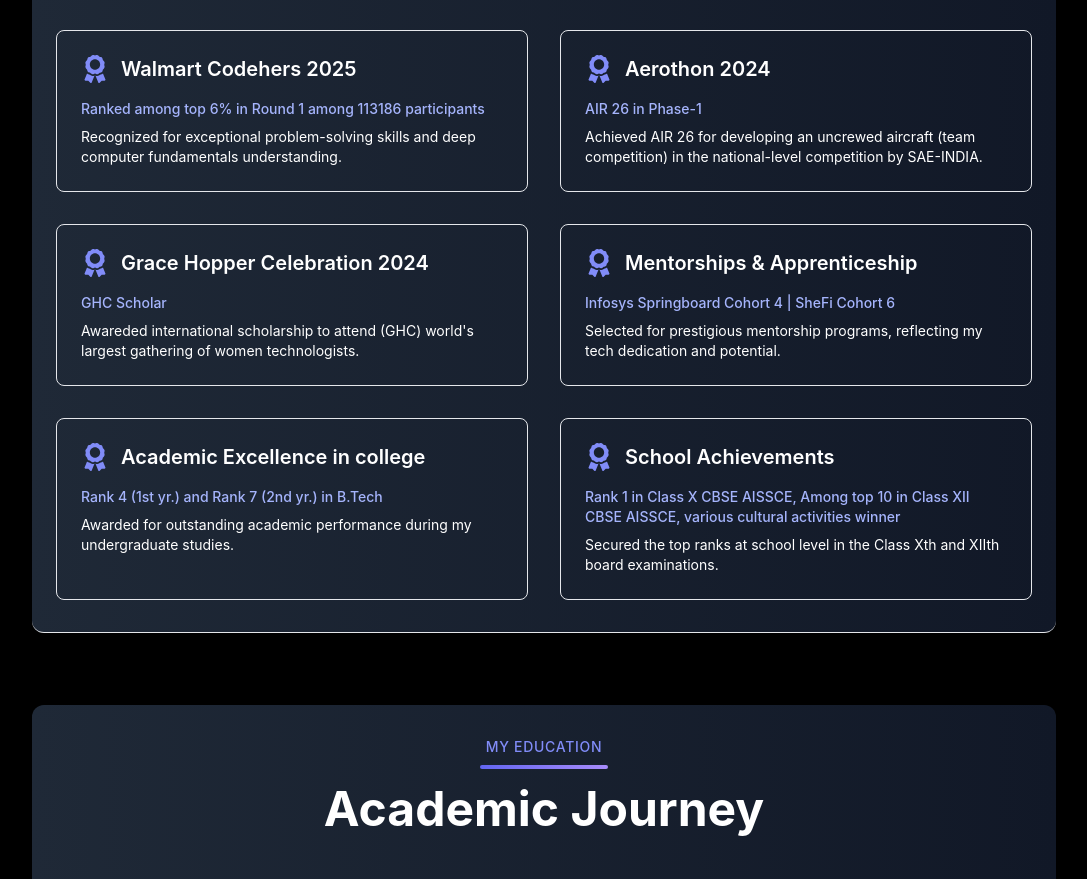
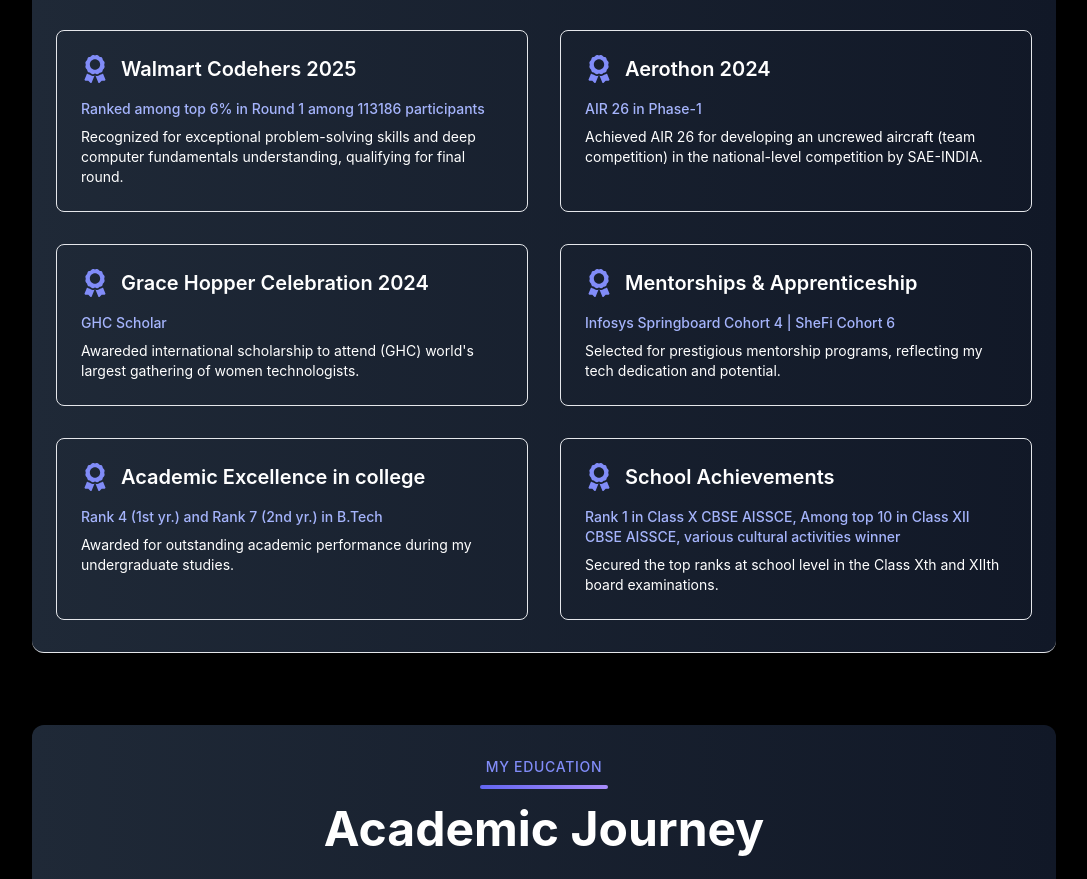
Before and after one commit to pri998/My-Portfolio, a React (Vite) app: page / in a window 1280 px wide. Shown: the part 2688-3567 px from the top of the page, without its empty margins (96-1183 px from the left). Built offline with nearby package versions, Linux system fonts and the light colour scheme.

Commit message:
update achievements

```diff
--- a/src/components/Achievements.jsx
+++ b/src/components/Achievements.jsx
@@ -18,7 +18,7 @@
     title: "Walmart Codehers 2025",
     subtitle: "Ranked among top 6% in Round 1 among 113186 participants",
     description:
-      "Recognized for exceptional problem-solving skills and deep computer fundamentals understanding.",
+      "Recognized for exceptional problem-solving skills and deep computer fundamentals understanding, qualifying for final round.",
   },
   {
     title: "Aerothon 2024",
```
